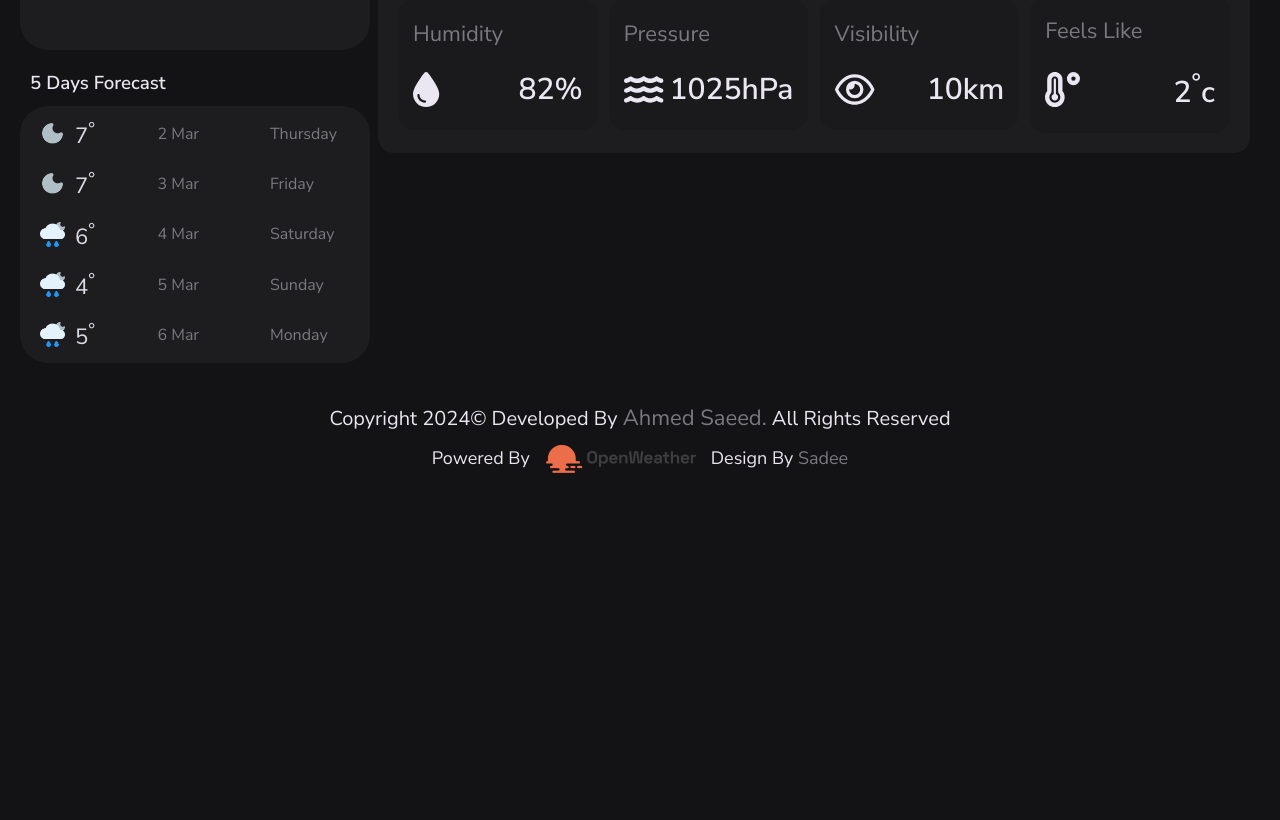
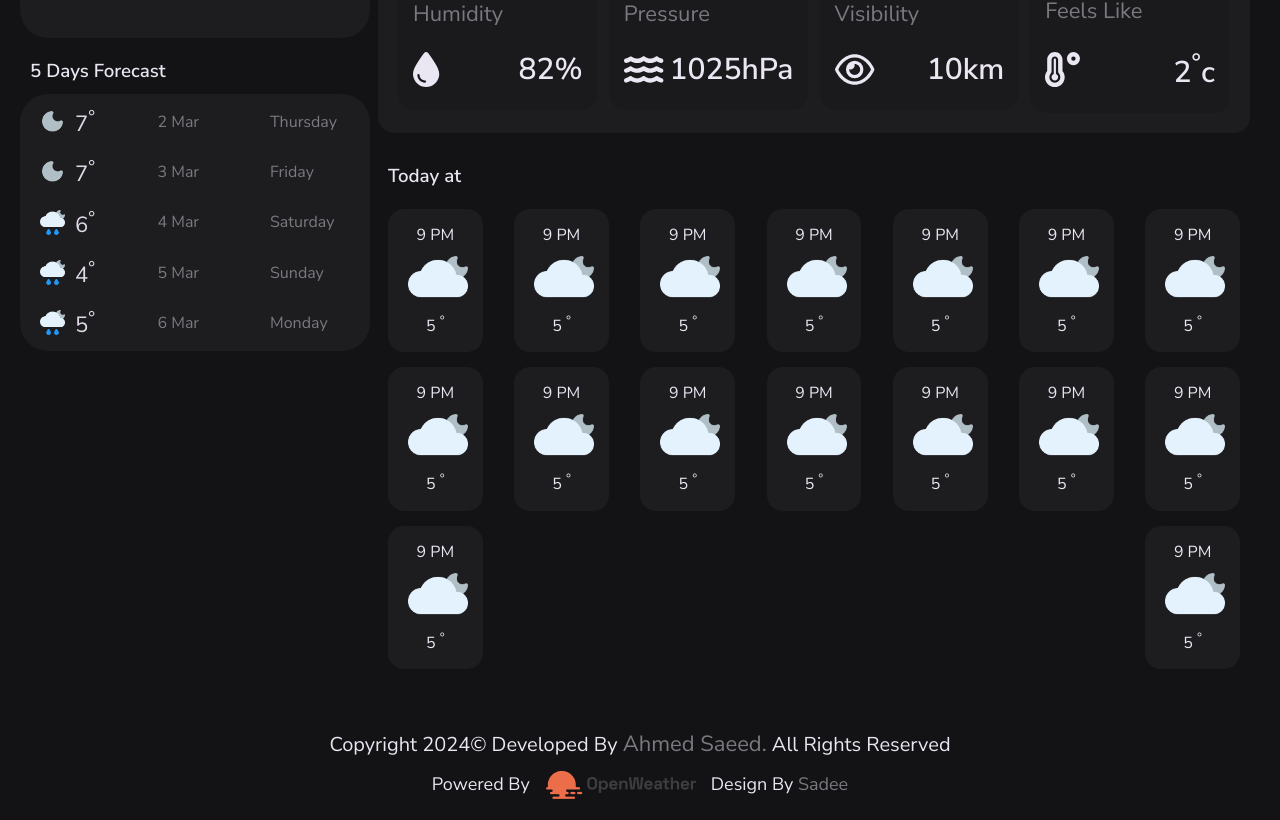
Before and after one commit to AhmedSaeed217/Weather-app, a React (Create React App) app: page / in a window 1280 px wide. Shown: the part 432-1252 px from the top of the page. Before the commit the page ends 926 px from the top, so only its background shows below. Built offline with nearby package versions, Linux system fonts and the light colour scheme.

Commit message:
Today Component is created and all files are modified

```diff
--- a/src/Components/Navbar/Navbar.jsx
+++ b/src/Components/Navbar/Navbar.jsx
@@ -1,7 +1,6 @@
-import React, { useState } from "react";
 import "./Navbar.css";
 import Logo from "../../assets/images/logo.png";
-function Navbar({ setSearchWord }) {
+function Navbar() {
   return (
     <header>
       <div className="container">
--- /dev/null
+++ b/src/Components/Today/Today.css
@@ -0,0 +1,30 @@
+.today .container {
+  display: flex;
+  flex-direction: column;
+  gap: 20px;
+}
+
+.container .today-content {
+  display: flex;
+  flex-wrap: wrap;
+  align-items: center;
+  justify-content: space-between;
+  text-align: center;
+  gap: 15px;
+  width: 100%;
+}
+
+.container .today-content span {
+  display: block;
+}
+
+.today-content .today-details {
+  background-color: var(--surface);
+  width: calc(100% / 9);
+  padding: 15px 20px;
+  border-radius: var(--radius-16);
+}
+
+.today-content .today-details img {
+  width: 60px;
+}
--- /dev/null
+++ b/src/Components/Today/Today.jsx
@@ -0,0 +1,143 @@
+import React from "react";
+import "./Today.css";
+import iconImg from "../../assets/images/weather_icons/02n.png";
+function Today() {
+  return (
+    <div className="today">
+      <div className="container">
+        <h3>Today at</h3>
+        <div className="today-content">
+          <div className="today-details">
+            <p>9 PM</p>
+            <img src={iconImg} alt="" />
+            <span>
+              5 <sup>°</sup>
+            </span>
+          </div>
+
+          <div className="today-details">
+            <p>9 PM</p>
+            <img src={iconImg} alt="" />
+            <span>
+              5 <sup>°</sup>
+            </span>
+          </div>
+
+          <div className="today-details">
+            <p>9 PM</p>
+            <img src={iconImg} alt="" />
+            <span>
+              5 <sup>°</sup>
+            </span>
+          </div>
+
+          <div className="today-details">
+            <p>9 PM</p>
+            <img src={iconImg} alt="" />
+            <span>
+              5 <sup>°</sup>
+            </span>
+          </div>
+
+          <div className="today-details">
+            <p>9 PM</p>
+            <img src={iconImg} alt="" />
+            <span>
+              5 <sup>°</sup>
+            </span>
+          </div>
+
+          <div className="today-details">
+            <p>9 PM</p>
+            <img src={iconImg} alt="" />
+            <span>
+              5 <sup>°</sup>
+            </span>
+          </div>
+
+          <div className="today-details">
+            <p>9 PM</p>
+            <img src={iconImg} alt="" />
+            <span>
+              5 <sup>°</sup>
+            </span>
+          </div>
+
+          <div className="today-details">
+            <p>9 PM</p>
+            <img src={iconImg} alt="" />
+            <span>
+              5 <sup>°</sup>
+            </span>
+          </div>
+
+          <div className="today-details">
+            <p>9 PM</p>
+            <img src={iconImg} alt="" />
+            <span>
+              5 <sup>°</sup>
+            </span>
+          </div>
+
+          <div className="today-details">
+            <p>9 PM</p>
+            <img src={iconImg} alt="" />
+            <span>
+              5 <sup>°</sup>
+            </span>
+          </div>
+
+          <div className="today-details">
+            <p>9 PM</p>
+            <img src={iconImg} alt="" />
+            <span>
+              5 <sup>°</sup>
+            </span>
+          </div>
+
+          <div className="today-details">
+            <p>9 PM</p>
+            <img src={iconImg} alt="" />
+            <span>
+              5 <sup>°</sup>
+            </span>
+          </div>
+
+          <div className="today-details">
+            <p>9 PM</p>
+            <img src={iconImg} alt="" />
+            <span>
+              5 <sup>°</sup>
+            </span>
+          </div>
+
+          <div className="today-details">
+            <p>9 PM</p>
+            <img src={iconImg} alt="" />
+            <span>
+              5 <sup>°</sup>
+            </span>
+          </div>
+
+          <div className="today-details">
+            <p>9 PM</p>
+            <img src={iconImg} alt="" />
+            <span>
+              5 <sup>°</sup>
+            </span>
+          </div>
+
+          <div className="today-details">
+            <p>9 PM</p>
+            <img src={iconImg} alt="" />
+            <span>
+              5 <sup>°</sup>
+            </span>
+          </div>
+        </div>
+      </div>
+    </div>
+  );
+}
+
+export default Today;
--- a/src/Pages/Home/Home.css
+++ b/src/Pages/Home/Home.css
@@ -1,7 +1,3 @@
-.home {
-  margin-top: 20px;
-}
-
 .home .container {
   display: flex;
   /* align-items: center; */
@@ -9,6 +5,7 @@
 }
 
 .home .container aside {
+  margin-top: 8px;
   display: flex;
   flex-direction: column;
   gap: 20px;
--- a/src/Pages/Home/Home.jsx
+++ b/src/Pages/Home/Home.jsx
@@ -3,6 +3,7 @@ import "./Home.css";
 import Now from "../../Components/Now/Now";
 import Forecast from "../../Components/Forecast/Forecast";
 import Highlights from "../../Components/Highlights/Highlights";
+import Today from "../../Components/Today/Today";
 function Home() {
   return (
     <div className="home">
@@ -14,6 +15,7 @@ function Home() {
 
         <main>
           <Highlights />
+          <Today />
         </main>
       </div>
     </div>
--- a/src/index.css
+++ b/src/index.css
@@ -47,14 +47,18 @@ input[type="search"]::-webkit-search-results-decoration {
   --black-alpha-10: hsla(0, 0%, 0%, 0.1);
 
   /*Gradient color */
-  --gradient-1: linear-gradient(180deg,
-      hsla(270, 5%, 7%, 0) 0%,
-      hsla(270, 5%, 7%, 0.8) 65%,
-      hsl(270, 5%, 7%) 100%);
-  --gradient-2: linear-gradient(180deg,
-      hsla(260, 5%, 12%, 0) 0%,
-      hsla(260, 5%, 12%, 0.8) 65%,
-      hsl(260, 5%, 12%) 100%);
+  --gradient-1: linear-gradient(
+    180deg,
+    hsla(270, 5%, 7%, 0) 0%,
+    hsla(270, 5%, 7%, 0.8) 65%,
+    hsl(270, 5%, 7%) 100%
+  );
+  --gradient-2: linear-gradient(
+    180deg,
+    hsla(260, 5%, 12%, 0) 0%,
+    hsla(260, 5%, 12%, 0.8) 65%,
+    hsl(260, 5%, 12%) 100%
+  );
 
   /* Font Family  */
   --ff-nunito-sans: "Nunito Sans", sans-serif;
@@ -92,7 +96,6 @@ li {
   list-style: none;
 }
 
-
 a {
   text-decoration: none;
   color: inherit;
@@ -124,7 +127,7 @@ body {
   background-color: var(--background);
   color: var(--on-background);
   font-size: var(--body-3);
-  overflow: hidden;
+  /* overflow: hidden; */
   height: 100vh;
 }
 
```
Also changed, not shown: 1 other file (tests, documents, lock files or other folders).
